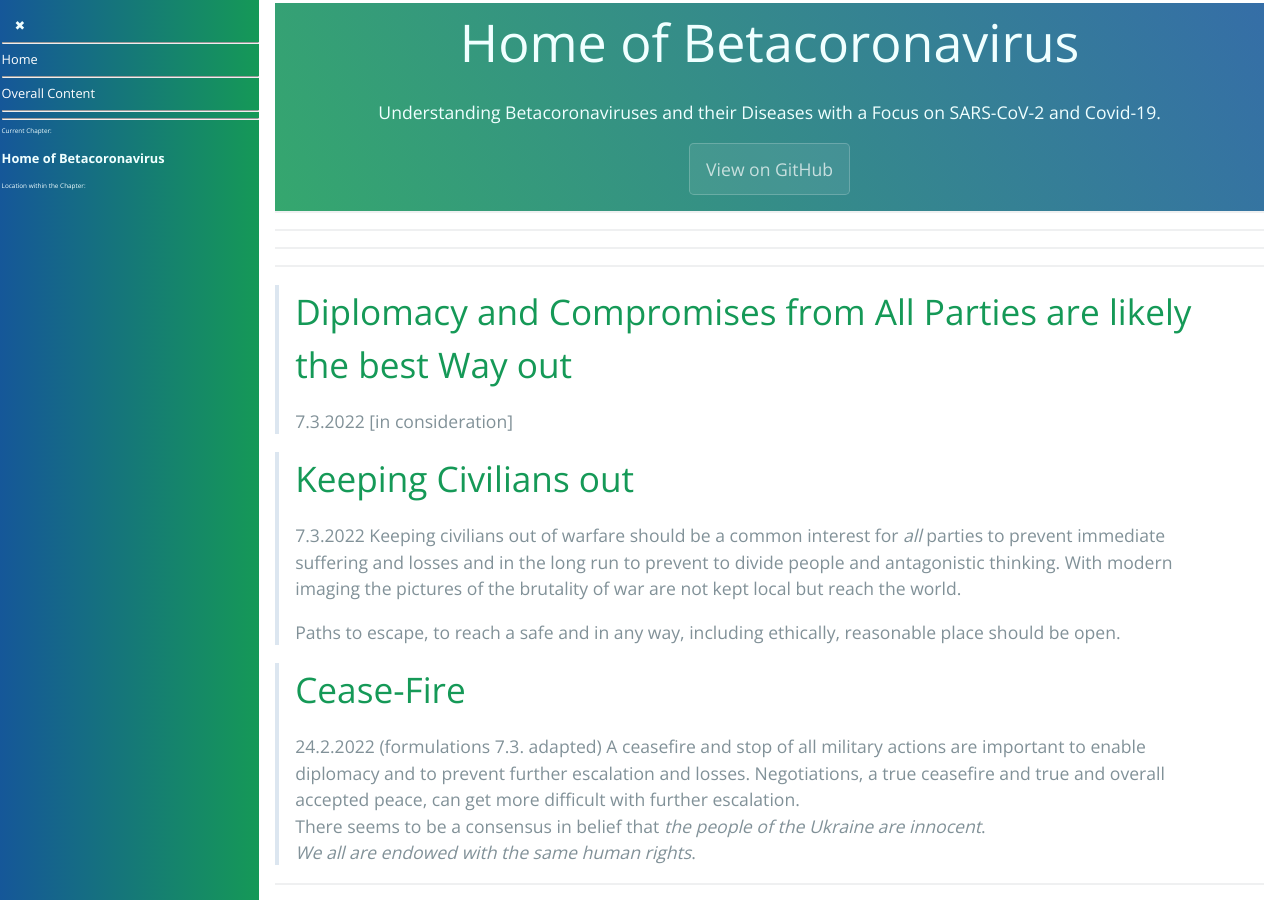
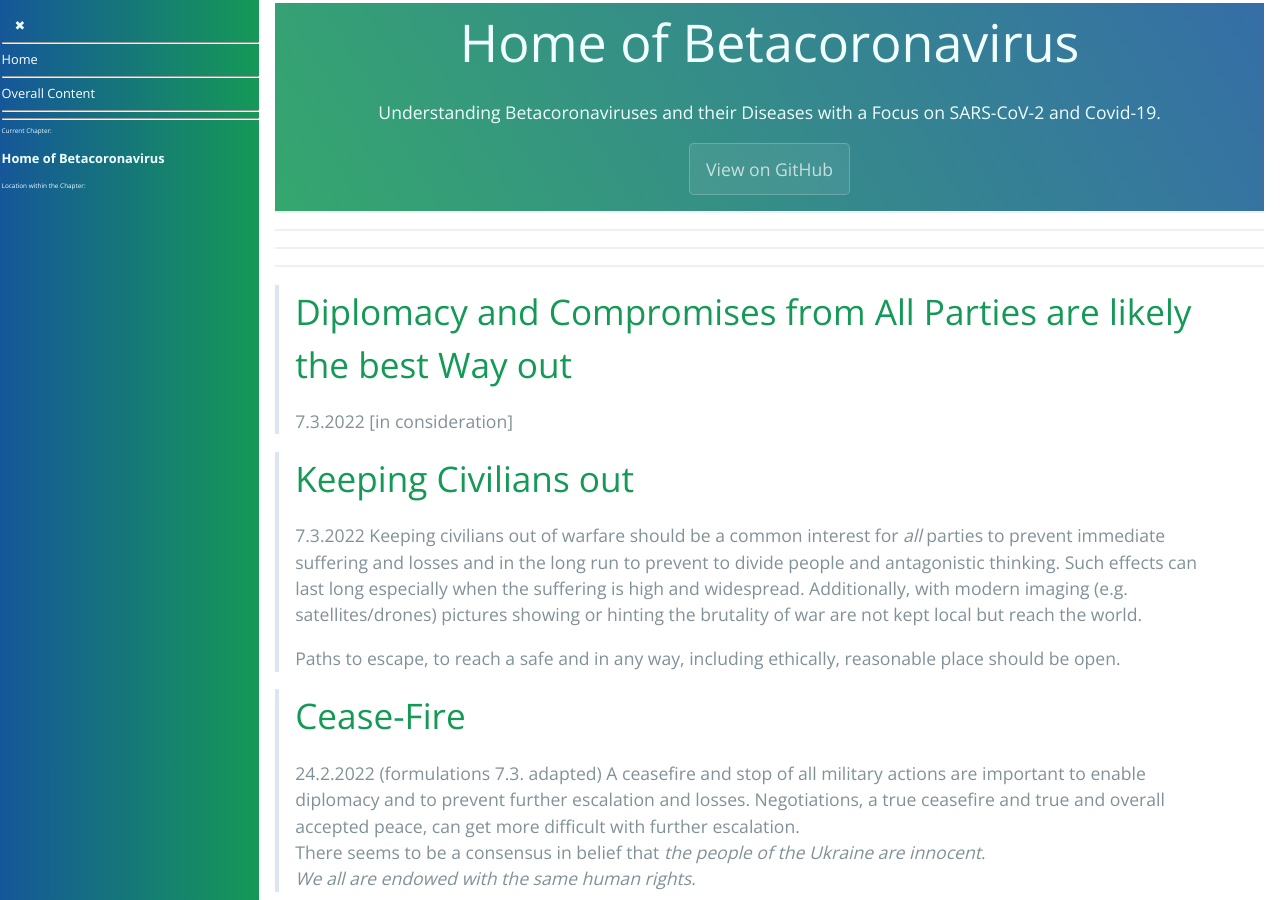
Before and after one commit to forestgrape/coronavirus, a Jekyll site: the page built from index.md, in a window 1280 px wide and 900 px high. Built offline with Jekyll 4.4.1, drawn with Linux system fonts in a browser that asks for light colours; our own code applies the rules of GitHub Pages for plain Markdown files.

Commit message:
formulations

```diff
--- a/index.md
+++ b/index.md
@@ -22,7 +22,7 @@
 
 > # Keeping Civilians out
 > 7.3.2022
-> Keeping civilians out of warfare should be a common interest for *all* parties to prevent immediate suffering and losses and in the long run to prevent to divide people and antagonistic thinking. With modern imaging the pictures of the brutality of war are not kept local but reach the world.
+> Keeping civilians out of warfare should be a common interest for *all* parties to prevent immediate suffering and losses and in the long run to prevent to divide people and antagonistic thinking. Such effects can last long especially when the suffering is high and widespread. Additionally, with modern imaging (e.g. satellites/drones) pictures showing or hinting the brutality of war are not kept local but reach the world.
 >
 > Paths to escape, to reach a safe and in any way, including ethically, reasonable place should be open.
 
```
